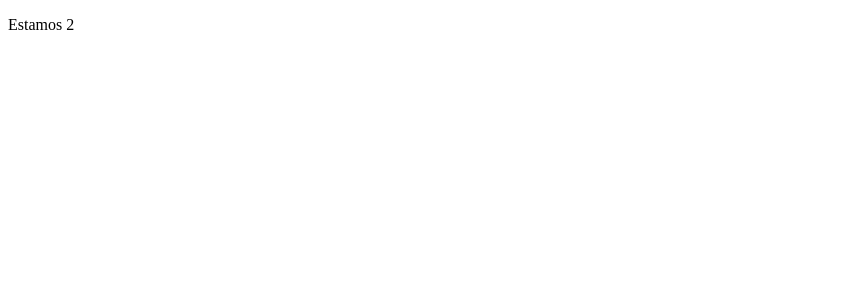
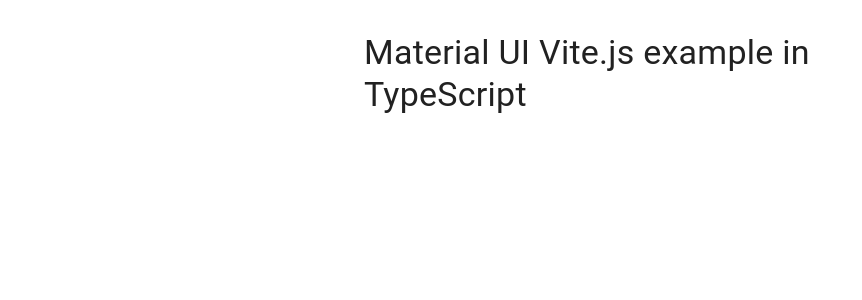
Before and after one commit to danicm93/template-lozith, a React (Vite) app: page / in a window 1280 px wide. Shown: the top 300 px of the page, without its empty margins (0-862 px from the left). Built offline with nearby package versions, Linux system fonts and the light colour scheme.

Commit message:
Add theme and provider MUI

```diff
--- a/src/core/app.tsx
+++ b/src/core/app.tsx
@@ -1,6 +1,14 @@
+import { Box, Container, Typography } from '@mui/material'
+
 function App() {
   return (
-    <p>Estamos 2</p>
+    <Container maxWidth="sm">
+      <Box sx={{ my: 4 }}>
+        <Typography variant="h4" component="h1" gutterBottom>
+          Material UI Vite.js example in TypeScript
+        </Typography>
+      </Box>
+    </Container>
   )
 }
 
--- /dev/null
+++ b/src/core/index.ts
@@ -0,0 +1,2 @@
+export { default as App } from './app'
+export { default as theme } from './theme'
--- /dev/null
+++ b/src/core/theme.tsx
@@ -0,0 +1,19 @@
+import { createTheme } from '@mui/material/styles'
+import { red } from '@mui/material/colors'
+
+// A custom theme for this app
+const theme = createTheme({
+  palette: {
+    primary: {
+      main: '#556cd6',
+    },
+    secondary: {
+      main: '#19857b',
+    },
+    error: {
+      main: red.A400,
+    },
+  },
+})
+
+export default theme
--- a/src/main.tsx
+++ b/src/main.tsx
@@ -1,9 +1,15 @@
 import React from 'react'
 import ReactDOM from 'react-dom/client'
-import App from './core/app.tsx'
+import { ThemeProvider } from '@emotion/react'
+import { CssBaseline } from '@mui/material'
+import { theme, App } from '@/core'
+
 
 ReactDOM.createRoot(document.getElementById('root')!).render(
   <React.StrictMode>
-    <App />
+    <ThemeProvider theme={theme}>
+      <CssBaseline />
+      <App />
+    </ThemeProvider>
   </React.StrictMode>,
 )
```
